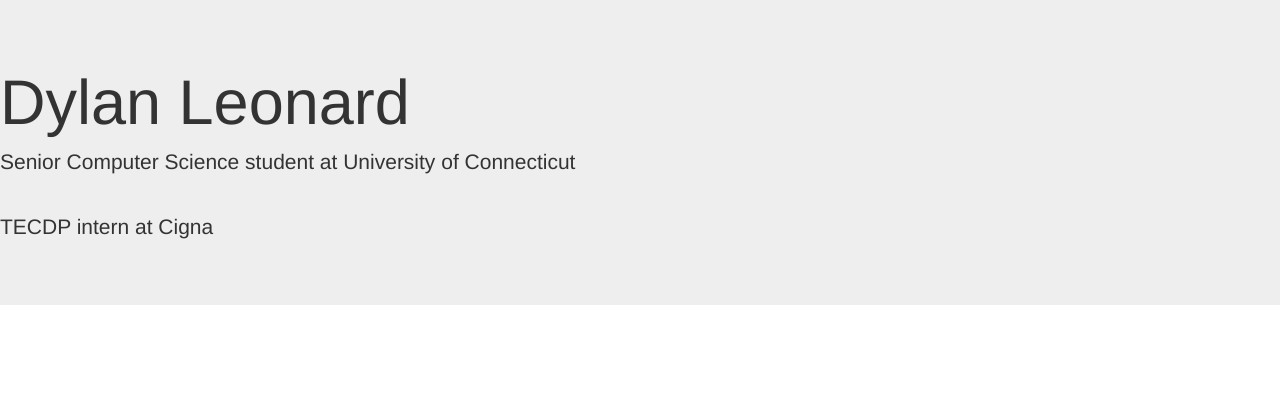
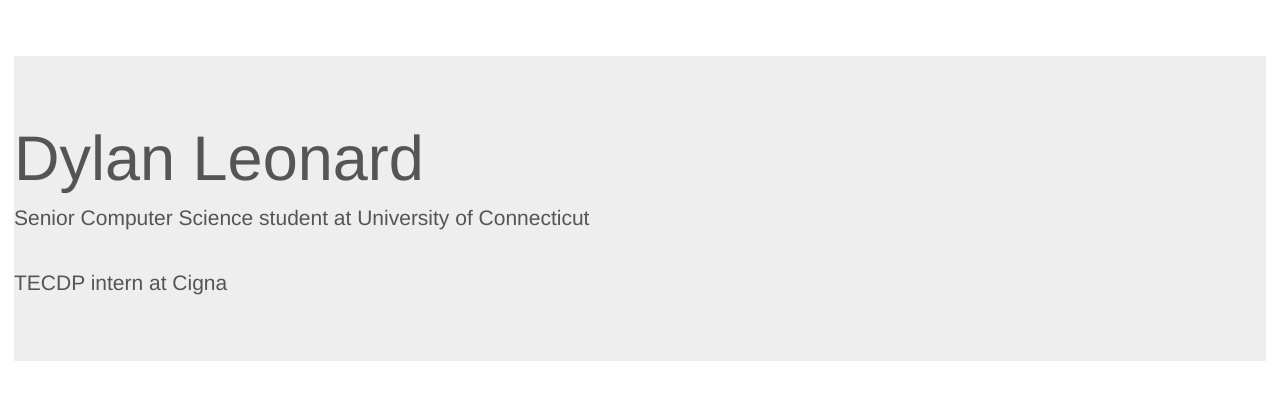
Before and after one commit to dylanleonard/dylanleonard.github.io, a plain HTML site: page index.html in a window 1280 px wide. Drawn offline with nearby package versions, Linux system fonts and the light colour scheme.

Commit message:
testing inline styles

```diff
--- a/index.html
+++ b/index.html
@@ -16,7 +16,7 @@
 <!-- Latest compiled and minified JavaScript -->
 <script src="https://maxcdn.bootstrapcdn.com/bootstrap/3.3.6/js/bootstrap.min.js" integrity="sha384-0mSbJDEHialfmuBBQP6A4Qrprq5OVfW37PRR3j5ELqxss1yVqOtnepnHVP9aJ7xS" crossorigin="anonymous"></script>
   </head>
-  <body>
+  <body style="padding: 4em 1em;color: #555;">
 <div class="jumbotron">
   <h1>Dylan Leonard</h1>
   <p>Senior Computer Science student at University of Connecticut</p>
```
